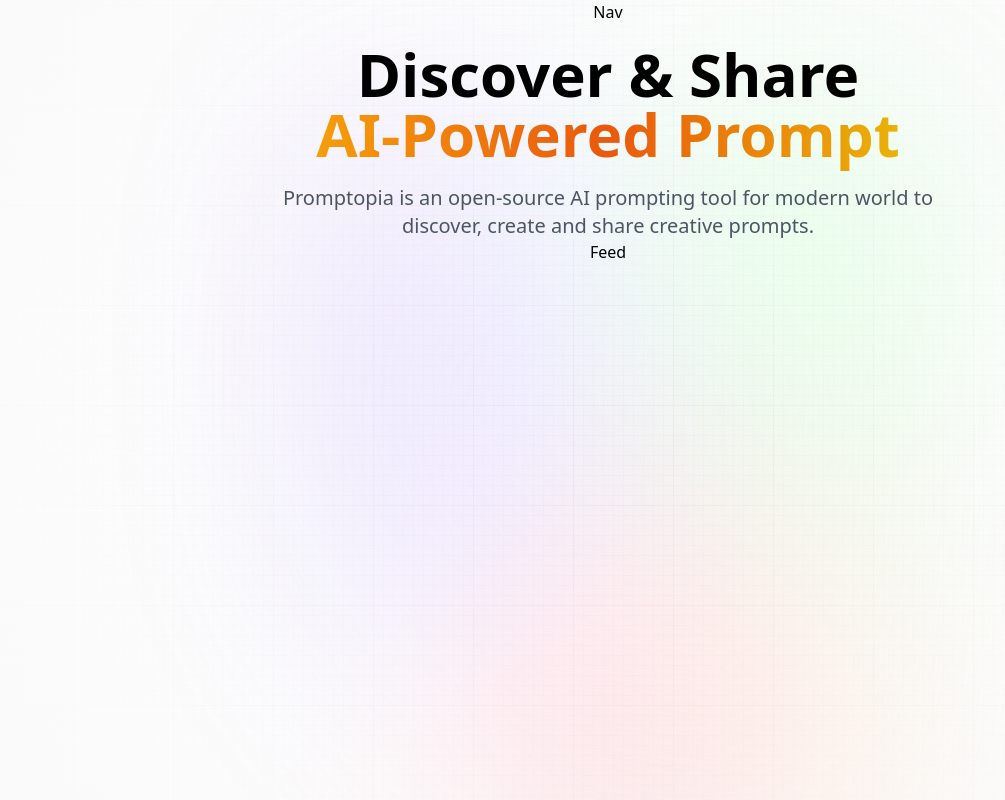
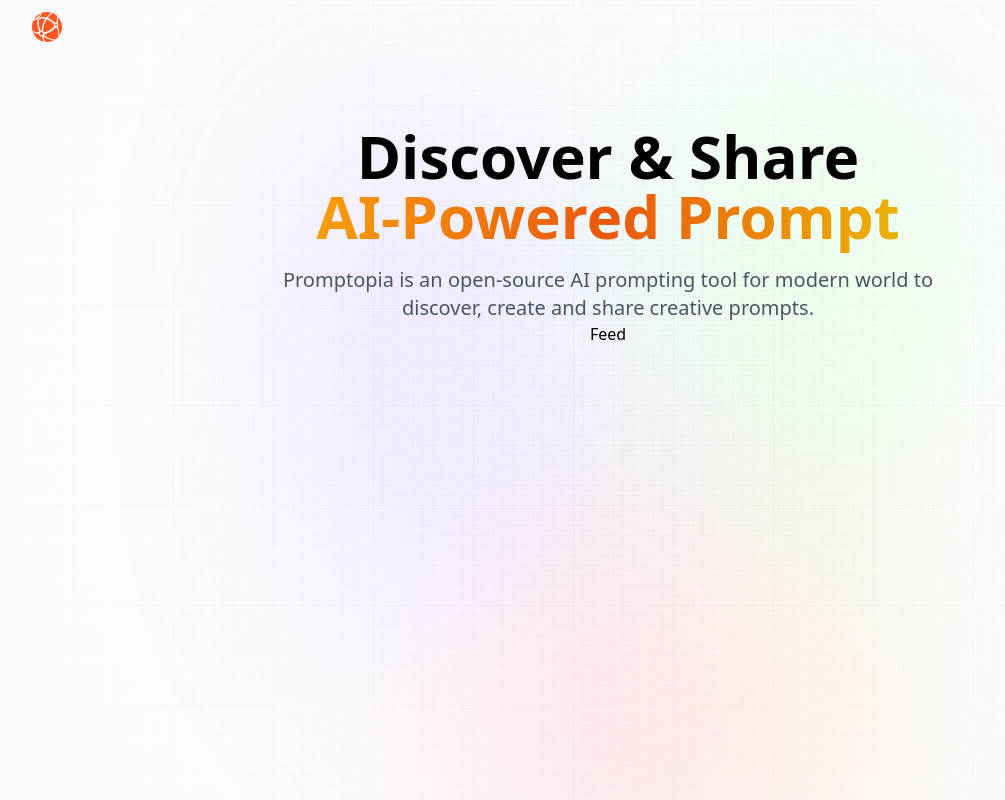
Before and after one commit to ezehkingsleyuchenna/promptopia, a Next.js app: page / in a window 1280 px wide. Shown: the whole page, without its empty margins (32-1037 px from the left). Built offline with nearby package versions, Linux system fonts and the light colour scheme.

Commit message:
Update Nav.jsx

```diff
--- a/components/Nav.jsx
+++ b/components/Nav.jsx
@@ -1,6 +1,23 @@
+'use client';
+
+import Link from 'next/link';
+import Image from 'next/image';
+import { useState, useEffect } from 'react';
+import { signIn, signOut, useSession, getProviders } from 'next-auth/react';
+
 const Nav = () => {
   return (
-    <div>Nav</div>
+    <nav className="flex-between w-full mb-16 pt-3">
+      <Link href="/" className="flex gap-2 flex-center">
+        <Image
+         src="/assets/images/logo.svg"
+         alt="Promptopia logo"
+         width={30}
+         height={30}
+         className="object-contain"
+        />
+      </Link>
+    </nav>
   )
 }
 
```
